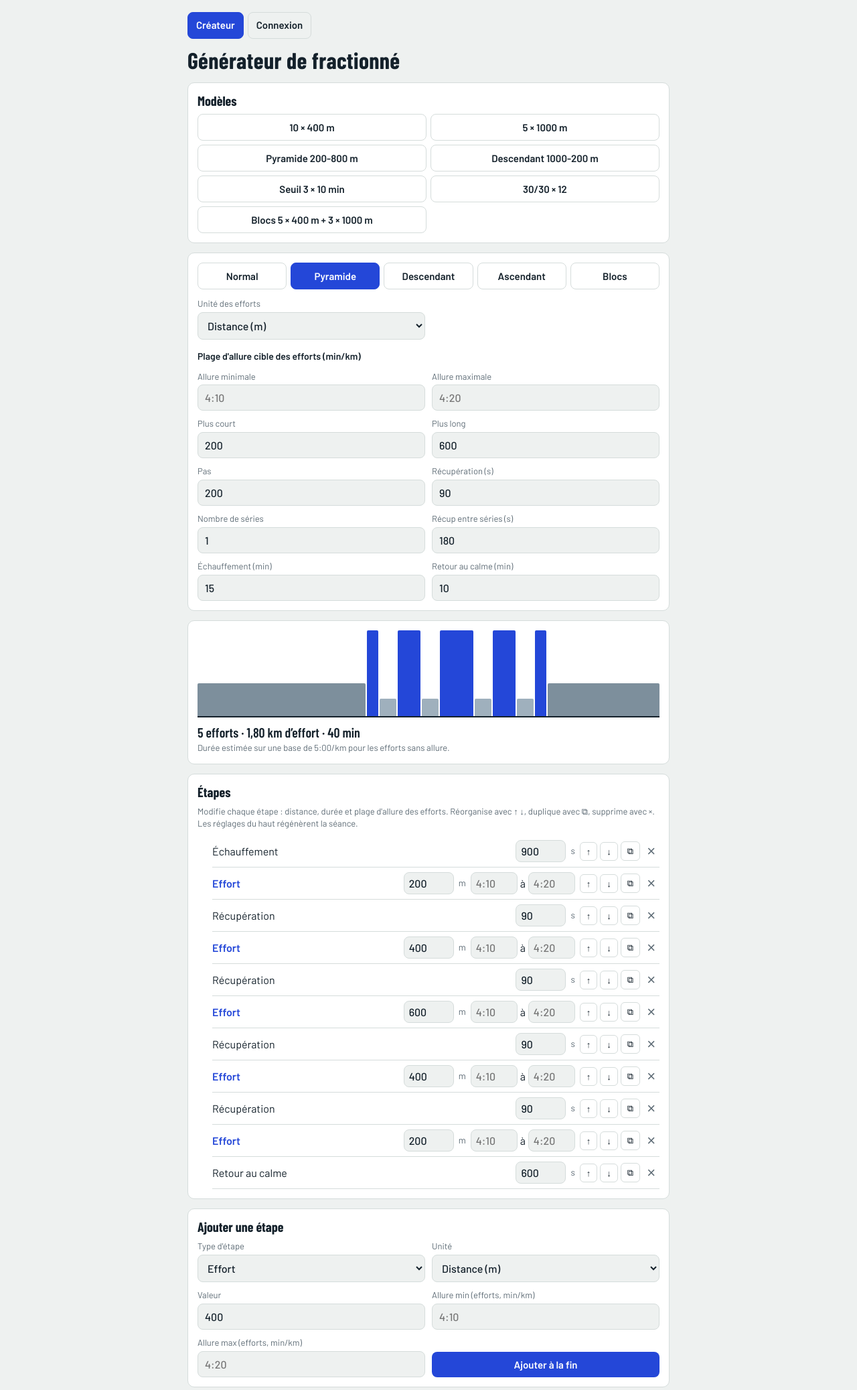
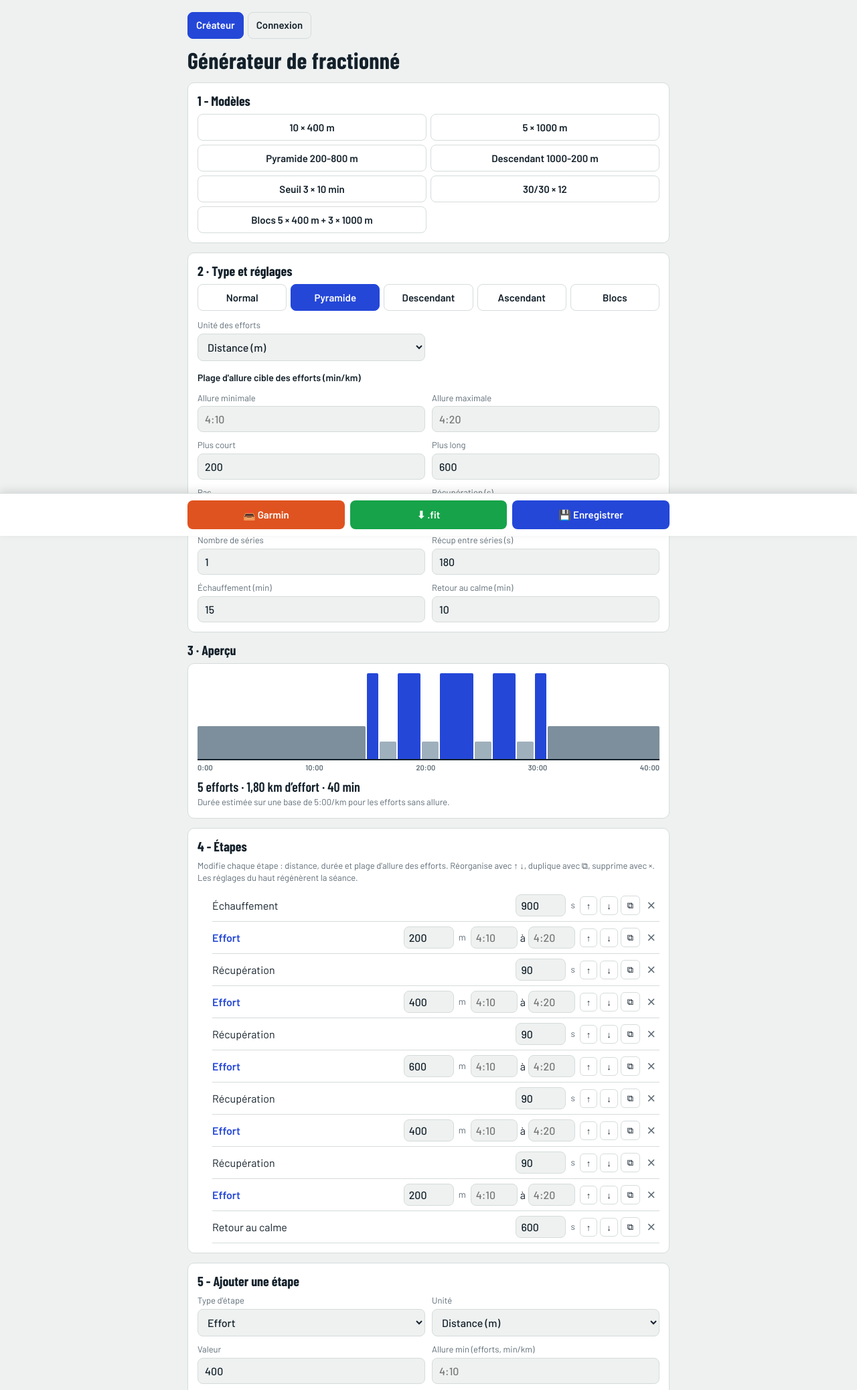
Before and after one commit to tomheuz-101/GenerateurFractionne, a Flask app: page / in a window 1280 px wide. Shown: the top 2075 px of the page at 67% size. Run offline with Flask 3, Linux system fonts and the light colour scheme.

Commit message:
Update section headings and restructure action buttons

```diff
--- a/templates/index.html
+++ b/templates/index.html
@@ -16,12 +16,12 @@
 <h1>Générateur de fractionné</h1>
 
 <div class="card">
-  <h2>Modèles</h2>
+  <h2>1 - Modèles</h2>
   <div id="tpl" class="seg" style="grid-template-columns:repeat(2,1fr);margin:0"></div>
 </div>
 
 <div class="card">
-
+<h2>2 · Type et réglages</h2>
   <div class="seg" id="seg">
     <button data-t="normal" aria-pressed="false">Normal</button>
     <button data-t="pyramide" aria-pressed="true">Pyramide</button>
@@ -101,14 +101,16 @@
   <button class="mini" id="bAdd">+ Ajouter un bloc</button>
 </div>
 
+  <h2>3 · Aperçu</h2>
 <div class="card">
   <div id="bars" aria-label="Profil de la séance"></div>
+  <div id="axis"></div>
   <div id="sum"></div>
   <p class="note" id="est"></p>
 </div>
 
 <div class="card">
-  <h2>Étapes</h2>
+  <h2>4 - Étapes</h2>
   <p class="note" style="margin-bottom:8px">
     Modifie chaque étape : distance, durée et plage d'allure des efforts.
     Réorganise avec ↑ ↓, duplique avec ⧉, supprime avec ×.
@@ -118,7 +120,7 @@
 </div>
 
 <div class="card">
-  <h2>Ajouter une étape</h2>
+  <h2>5 - Ajouter une étape</h2>
   <div class="grid">
     <label>Type d'étape
       <select id="addType">
@@ -149,29 +151,25 @@
   </div>
 </div>
 
-<div class="card" style="padding:10px">
-  <button class="copy" id="send-garmin"
-    style="background:#df5320;width:100%;margin-bottom:8px">
-    Envoyer à Garmin Connect
-  </button>
-
-  <button class="copy" id="exportFitBtn"
-    style="background:#16a34a;width:100%">
-    Télécharger le fichier .fit
-  </button>
+<div class="actionbar">
+  <div class="in">
+    <button class="copy" id="send-garmin" style="background:#df5320;margin:0">📤 Garmin</button>
+    <button class="copy" id="exportFitBtn" style="background:#16a34a;margin:0">⬇ .fit</button>
+    <button class="copy" id="wSaveBtn" style="margin:0">💾 Enregistrer</button>
+  </div>
 </div>
 
-<div class="card">
-  <h2>Séance (JSON)</h2>
+<details class="card">
+  <summary><h2>Séance (JSON)</h2></summary>
   <textarea id="json" readonly></textarea>
   <button class="copy" id="copy">Copier le JSON</button>
   <p class="note" id="msg" style="margin-top:8px">
     Étape suivante : envoi vers Garmin Connect.
   </p>
-</div>
+</details>
 
 <div class="card">
-  <h2>Enregistrer</h2>
+  <h2>6 - Enregistrer</h2>
   <div class="grid">
     <label>Nom de la séance<input id="wName" placeholder="10 × 400 m"></label>
     <div style="display:flex;align-items:flex-end"><button class="copy" id="wSave" style="margin:0;width:100%">Enregistrer</button></div>
@@ -420,9 +418,24 @@ function render(){
 
   const tot = s.reduce((a,x)=>a+d(x),0);
 
-  $("bars").innerHTML = s.map(x=>
-    `<i class="${x.type}" style="flex:${d(x)} 1 0;height:${H[x.type]}%"></i>`
-  ).join("");
+    $("bars").innerHTML = s.map(x=>{
+    const u = x.kind==="distance" ? x.value+" m" : mmss(x.value);
+    const pace = (x.type==="interval" && x.paceMinSecPerKm && x.paceMaxSecPerKm)
+      ? " @ "+mmss(x.paceMinSecPerKm)+"-"+mmss(x.paceMaxSecPerKm) : "";
+    const tip = NAMES[x.type]+" "+u+pace;
+    // Intensité des efforts : allure rapide = plus opaque
+    let style = "";
+    if(x.type==="interval" && x.paceMinSecPerKm && x.paceMaxSecPerKm){
+      const p = (x.paceMinSecPerKm + x.paceMaxSecPerKm)/2;
+      const op = Math.min(1, Math.max(.55, .55 + (300-p)/240));
+      style = `;opacity:${op.toFixed(2)}`;
+    }
+    return `<i class="${x.type}" data-tip="${tip}" style="flex:${d(x)} 1 0;height:${H[x.type]}%${style}"></i>`;
+  }).join("");
+
+  $("axis").innerHTML =
+    `<span>0:00</span><span>${mmss(tot/4)}</span><span>${mmss(tot/2)}</span>`+
+    `<span>${mmss(3*tot/4)}</span><span>${mmss(tot)}</span>`;
 
   let km = 0, known = true;
 
@@ -852,6 +865,8 @@ $("wSave").onclick = async()=>{
   $("wState").innerHTML = "Enregistrée : « "+esc(name)+" » · <a href=\"/bibliotheque\">Ma bibliothèque</a>";
 };
 
+  $("wSaveBtn").onclick = ()=>$("wSave").click();
+
 // Ouverture depuis la bibliothèque : /?open=ID
 (async()=>{
   const id = new URLSearchParams(location.search).get("open");
```
